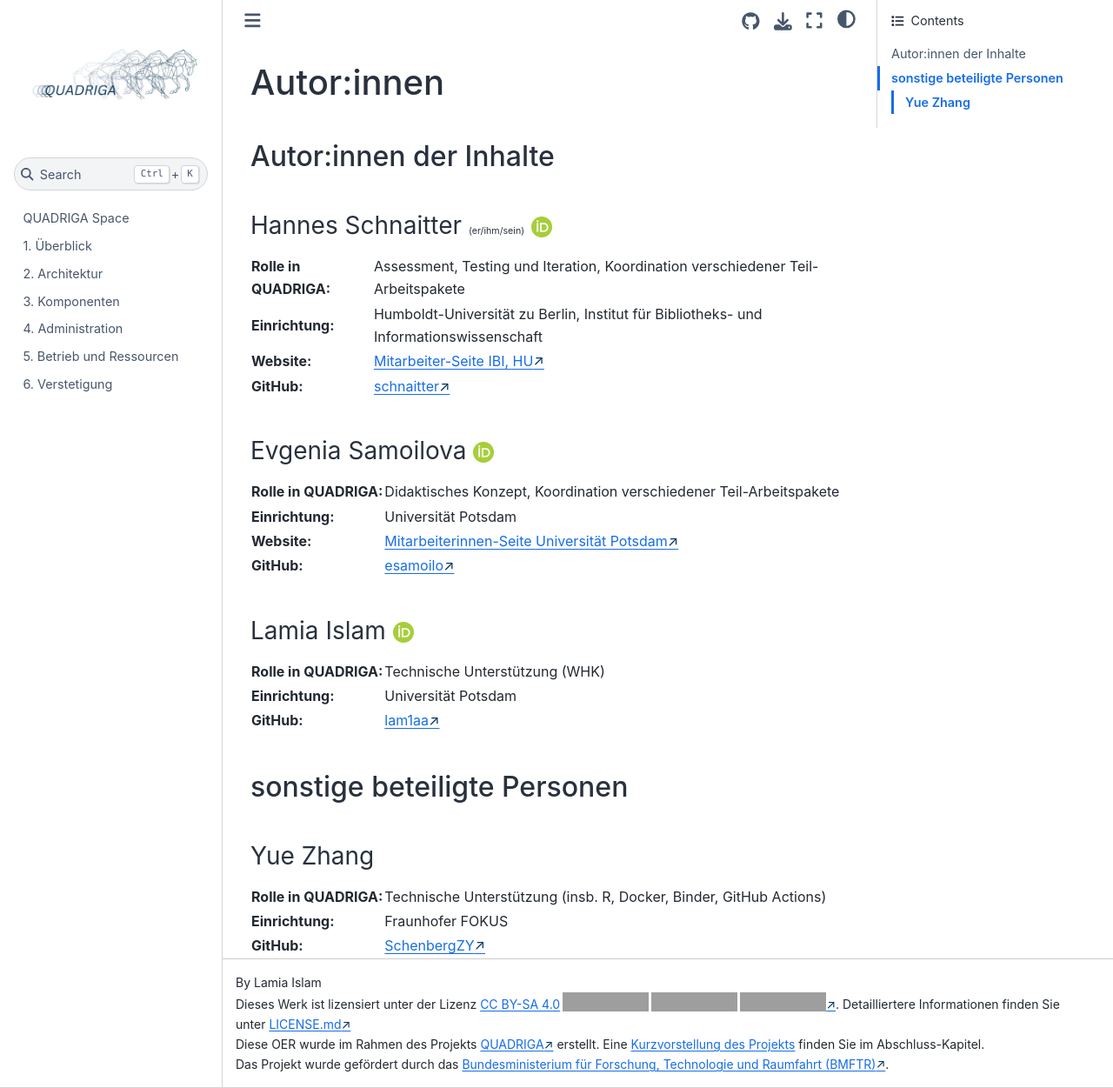
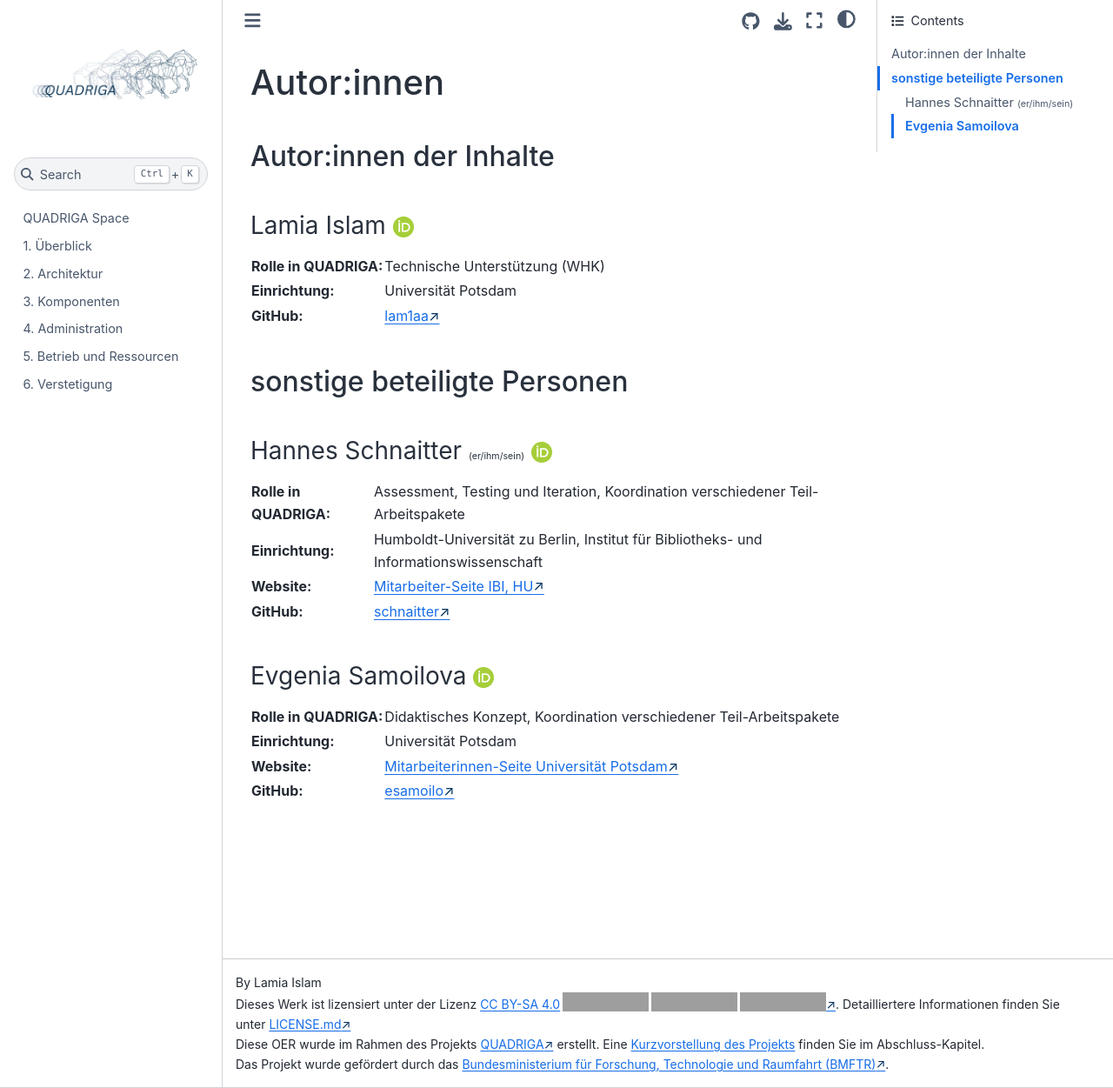
Before and after one commit to quadriga-dk/QUADRIGA-Space, a Jupyter Book: the page built from abschluss/authors.md, in a window 1280 px wide and 1251 px high. Shown: the whole window at 87% size. Built offline with Jupyter Book 1.0.4 settings and Sphinx 7.4.7 and the Sphinx Book theme 1.1.4, drawn with Linux system fonts in a browser that asks for light colours; grey boxes are pictures that could not be loaded.

Commit message:
fix(metadata): correct author and contributor information

```diff
--- a/abschluss/authors.md
+++ b/abschluss/authors.md
@@ -1,6 +1,24 @@
 # Autor:innen
 
 ## Autor:innen der Inhalte
+
+### Lamia Islam <a href="https://orcid.org/0009-0001-1879-9880" target="_blank"><img src="../assets/ORCID-iD_icon_24x24.png" alt="ORCID"></a>
+<table style="margin-left: 0">
+<tr>
+<td><b>Rolle in QUADRIGA:</b></td>
+<td>Technische Unterstützung (WHK)</td>
+</tr>
+<tr>
+<td><b>Einrichtung:</b></td>
+<td>Universität Potsdam</td>
+</tr>
+<tr>
+<td><b>GitHub:</b></td>
+<td><a href="https://github.com/lam1aa" class="external-link" target="_blank">lam1aa</a></td>
+</tr>
+</table>
+
+## sonstige beteiligte Personen
 
 ### Hannes Schnaitter <span style="font-size:8pt">(er/ihm/sein)</span> <a href="https://orcid.org/0000-0002-1602-6032" target="_blank"><img src="../assets/ORCID-iD_icon_24x24.png" alt="ORCID"></a>
 
@@ -42,37 +60,3 @@
 <td><a href="https://github.com/esamoilo" class="external-link" target="_blank">esamoilo</a></td>
 </tr>
 </table>
-
-### Lamia Islam <a href="https://orcid.org/0009-0001-1879-9880" target="_blank"><img src="../assets/ORCID-iD_icon_24x24.png" alt="ORCID"></a>
-<table style="margin-left: 0">
-<tr>
-<td><b>Rolle in QUADRIGA:</b></td>
-<td>Technische Unterstützung (WHK)</td>
-</tr>
-<tr>
-<td><b>Einrichtung:</b></td>
-<td>Universität Potsdam</td>
-</tr>
-<tr>
-<td><b>GitHub:</b></td>
-<td><a href="https://github.com/lam1aa" class="external-link" target="_blank">lam1aa</a></td>
-</tr>
-</table>
-
-## sonstige beteiligte Personen
-
-### Yue Zhang
-<table style="margin-left: 0">
-<tr>
-<td><b>Rolle in QUADRIGA:</b></td>
-<td>Technische Unterstützung (insb. R, Docker, Binder, GitHub Actions)</td>
-</tr>
-<tr>
-<td><b>Einrichtung:</b></td>
-<td>Fraunhofer FOKUS</td>
-</tr>
-<tr>
-<td><b>GitHub:</b></td>
-<td><a href="https://github.com/SchenbergZY" class="external-link" target="_blank">SchenbergZY</a></td>
-</tr>
-</table>
```
Also changed, not shown: metadata.yml (+20 -0 lines), quadriga-metadata.yml (+10 -0 lines), .zenodo.json, 3 other files.
